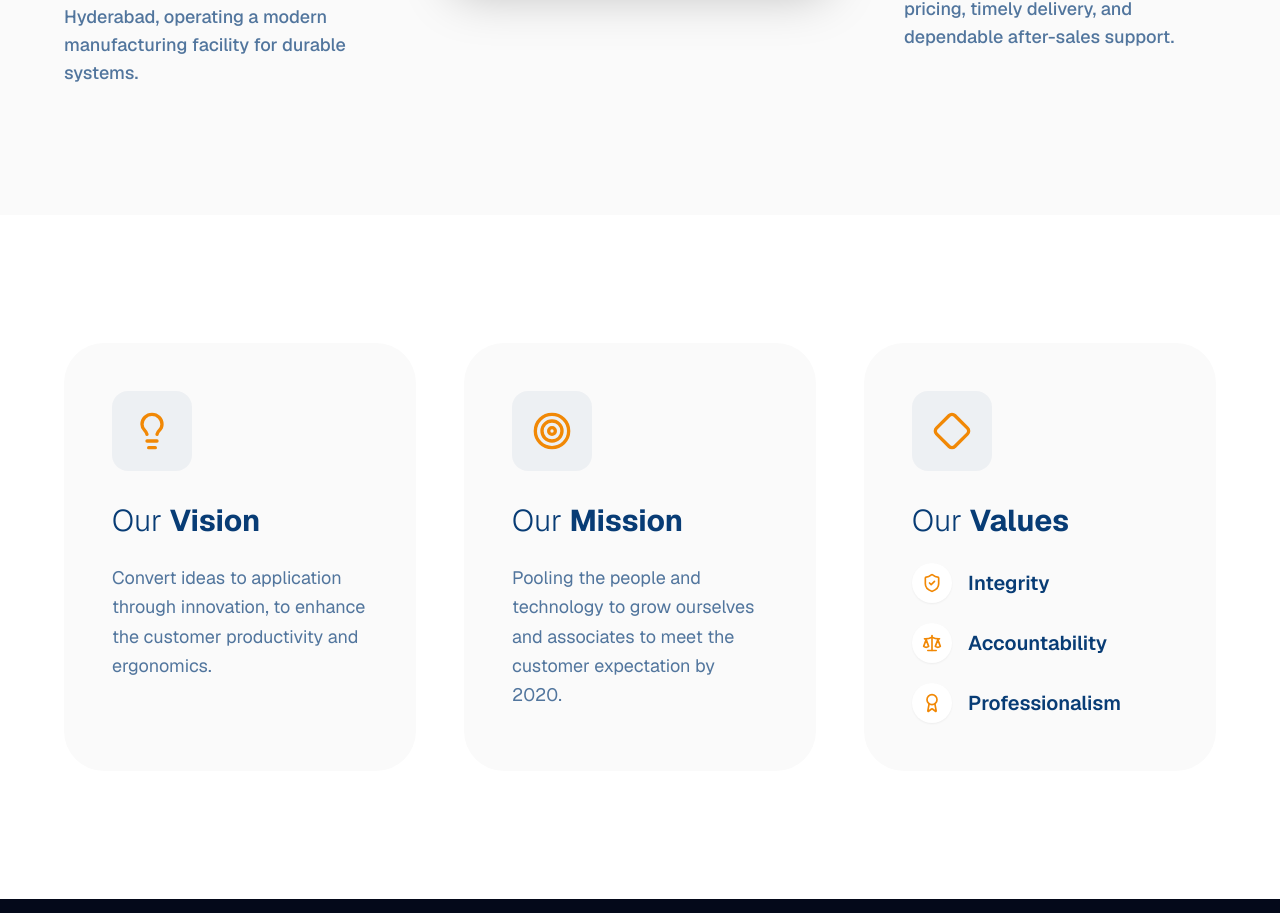
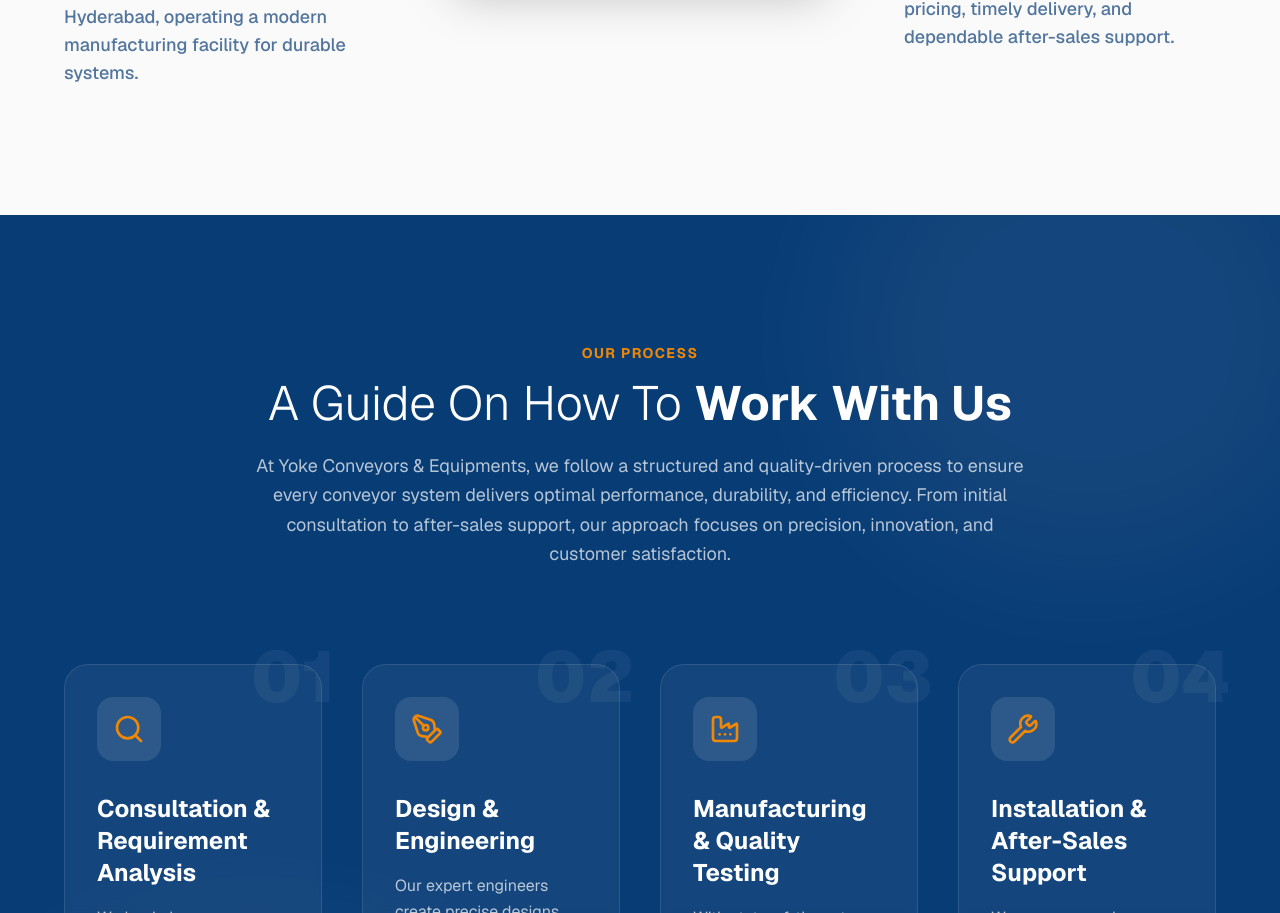
Before and after one commit to Mutualprojects/yoke_, a Next.js app: page /about-us in a window 1280 px wide. Shown: the part 1887-2800 px from the top of the page. Built offline with nearby package versions, Linux system fonts and the light colour scheme.

Commit message:
Add OurProcess component to about us page

```diff
--- a/app/about-us/page.tsx
+++ b/app/about-us/page.tsx
@@ -4,6 +4,7 @@ import React from "react";
 import AboutHero from "./AboutHero";
 import VisionMissionSection from "../../components/VisionMissionSection";
 import AboutStorySection from "../../components/AboutStorySection";
+import OurProcess from "../../components/OurProcess";
 import Footer from "@/components/Footer";
 
 export default function AboutUsPage() {
@@ -17,6 +18,7 @@ export default function AboutUsPage() {
 
       {/* Yoke Conveyors Story Overview */}
       <AboutStorySection />
+      <OurProcess />
       <VisionMissionSection />
 
       <Footer />
--- /dev/null
+++ b/components/OurProcess.tsx
@@ -0,0 +1,110 @@
+"use client";
+
+import React from "react";
+import { motion, Variants } from "framer-motion";
+import { Search, PenTool, Factory, Wrench } from "lucide-react";
+
+const steps = [
+  {
+    id: "01",
+    title: "Consultation & Requirement Analysis",
+    description: "We begin by understanding your operational needs, production capacity, and workflow challenges. Our team conducts detailed discussions and site evaluations to identify the most efficient and cost-effective conveyor and automation solutions tailored to your industry requirements.",
+    icon: Search,
+  },
+  {
+    id: "02",
+    title: "Design & Engineering",
+    description: "Our expert engineers create precise designs using advanced technology and high-quality materials. Every system is carefully planned to ensure durability, safety, smooth integration, and maximum operational efficiency.",
+    icon: PenTool,
+  },
+  {
+    id: "03",
+    title: "Manufacturing & Quality Testing",
+    description: "With state-of-the-art machinery and skilled technicians, we fabricate each component with strict quality control measures. Every system undergoes rigorous testing to guarantee performance, reliability, and long service life.",
+    icon: Factory,
+  },
+  {
+    id: "04",
+    title: "Installation & After-Sales Support",
+    description: "We ensure seamless installation and provide comprehensive after-sales support, including maintenance guidance and technical assistance. Our goal is to deliver long-term performance and complete customer satisfaction.",
+    icon: Wrench,
+  },
+];
+
+export default function OurProcess() {
+  const containerVariants: Variants = {
+    hidden: { opacity: 0 },
+    show: {
+      opacity: 1,
+      transition: {
+        staggerChildren: 0.2,
+      },
+    },
+  };
+
+  const itemVariants: Variants = {
+    hidden: { opacity: 0, y: 40 },
+    show: { opacity: 1, y: 0, transition: { duration: 0.8, type: "spring", bounce: 0.4 } },
+  };
+
+  return (
+    <section className="relative w-full bg-[#083C75] py-24 lg:py-32 font-sans overflow-hidden">
+      {/* Background Decorative Elements */}
+      <div className="absolute top-0 left-0 w-full h-full overflow-hidden pointer-events-none">
+        <div className="absolute top-[-10%] right-[-5%] w-[40%] h-[40%] rounded-full bg-white/5 blur-3xl" />
+        <div className="absolute bottom-[-10%] left-[-5%] w-[50%] h-[50%] rounded-full bg-white/5 blur-3xl" />
+      </div>
+
+      <div className="relative mx-auto max-w-[1400px] px-6 md:px-10 lg:px-16">
+        <motion.div
+          initial={{ opacity: 0, y: -20 }}
+          whileInView={{ opacity: 1, y: 0 }}
+          viewport={{ once: true, margin: "-50px" }}
+          transition={{ duration: 0.6 }}
+          className="mb-16 md:mb-24 text-center max-w-3xl mx-auto"
+        >
+          <h2 className="mb-4 text-sm font-bold tracking-widest text-[#F18805] uppercase">
+            Our Process
+          </h2>
+          <h3 className="mb-6 text-4xl lg:text-5xl font-light text-white">
+            A Guide On How To <span className="font-bold">Work With Us</span>
+          </h3>
+          <p className="text-lg text-white/70 leading-relaxed">
+            At Yoke Conveyors & Equipments, we follow a structured and quality-driven process to ensure every conveyor system delivers optimal performance, durability, and efficiency. From initial consultation to after-sales support, our approach focuses on precision, innovation, and customer satisfaction.
+          </p>
+        </motion.div>
+
+        <motion.div
+          variants={containerVariants}
+          initial="hidden"
+          whileInView="show"
+          viewport={{ once: true, margin: "-50px" }}
+          className="grid grid-cols-1 md:grid-cols-2 lg:grid-cols-4 gap-8 lg:gap-10"
+        >
+          {steps.map((step) => (
+            <motion.div
+              key={step.id}
+              variants={itemVariants}
+              className="group relative flex flex-col rounded-3xl bg-white/5 backdrop-blur-sm p-8 transition-all duration-500 hover:bg-white hover:shadow-2xl border border-white/10 hover:border-transparent"
+            >
+              {/* Animated Step Number */}
+              <div className="absolute -top-6 -right-4 text-7xl font-black text-white/5 transition-colors duration-500 group-hover:text-[#083C75]/5 z-0 select-none pointer-events-none">
+                {step.id}
+              </div>
+
+              <div className="relative z-10 mb-8 flex h-16 w-16 items-center justify-center rounded-2xl bg-white/10 text-[#F18805] transition-all duration-500 group-hover:bg-[#083C75]/10 group-hover:scale-110">
+                <step.icon className="h-8 w-8" />
+              </div>
+              <h4 className="relative z-10 mb-4 text-2xl font-bold text-white transition-colors duration-500 group-hover:text-[#083C75]">
+                {step.title}
+              </h4>
+              <p className="relative z-10 text-white/70 leading-relaxed transition-colors duration-500 group-hover:text-[#083C75]/70">
+                {step.description}
+              </p>
+            </motion.div>
+          ))}
+        </motion.div>
+      </div>
+    </section>
+  );
+}
```
